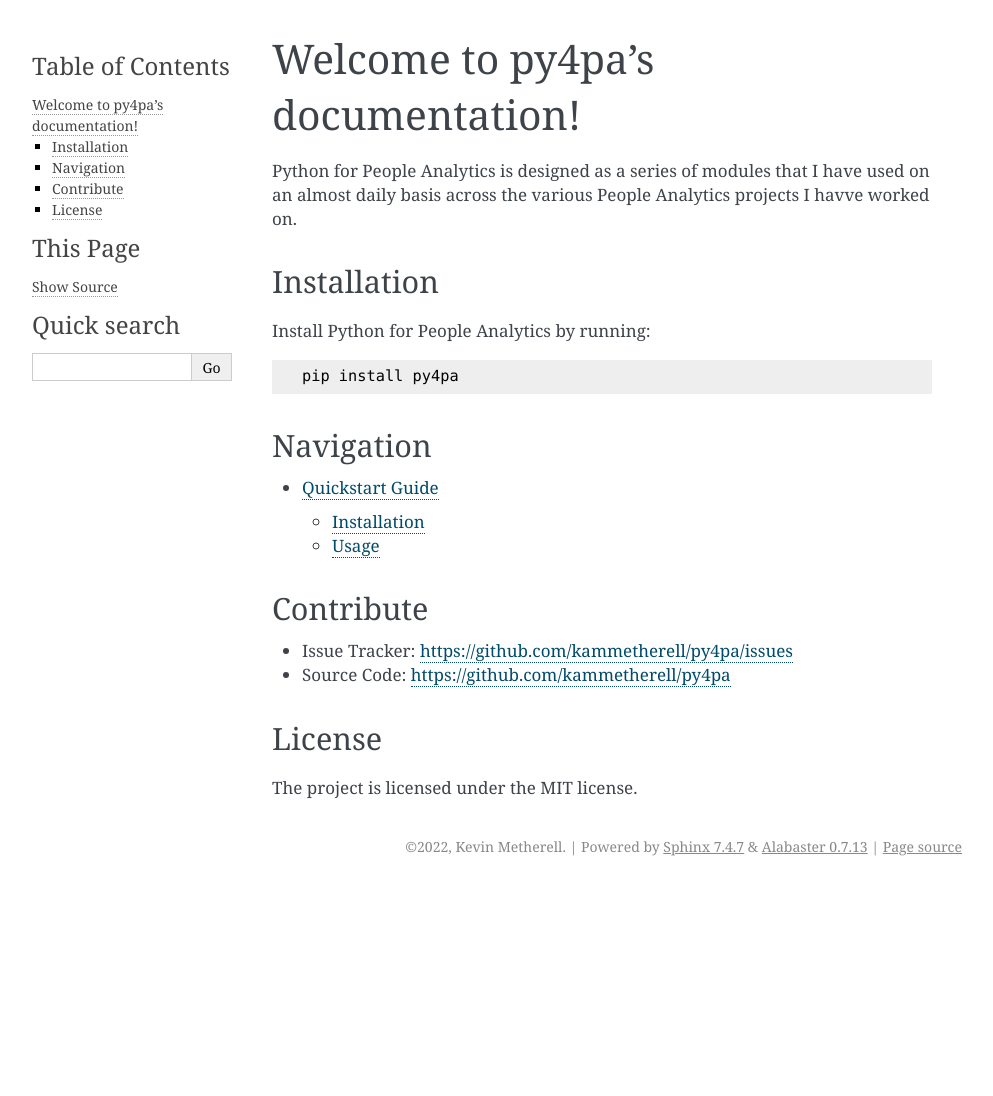
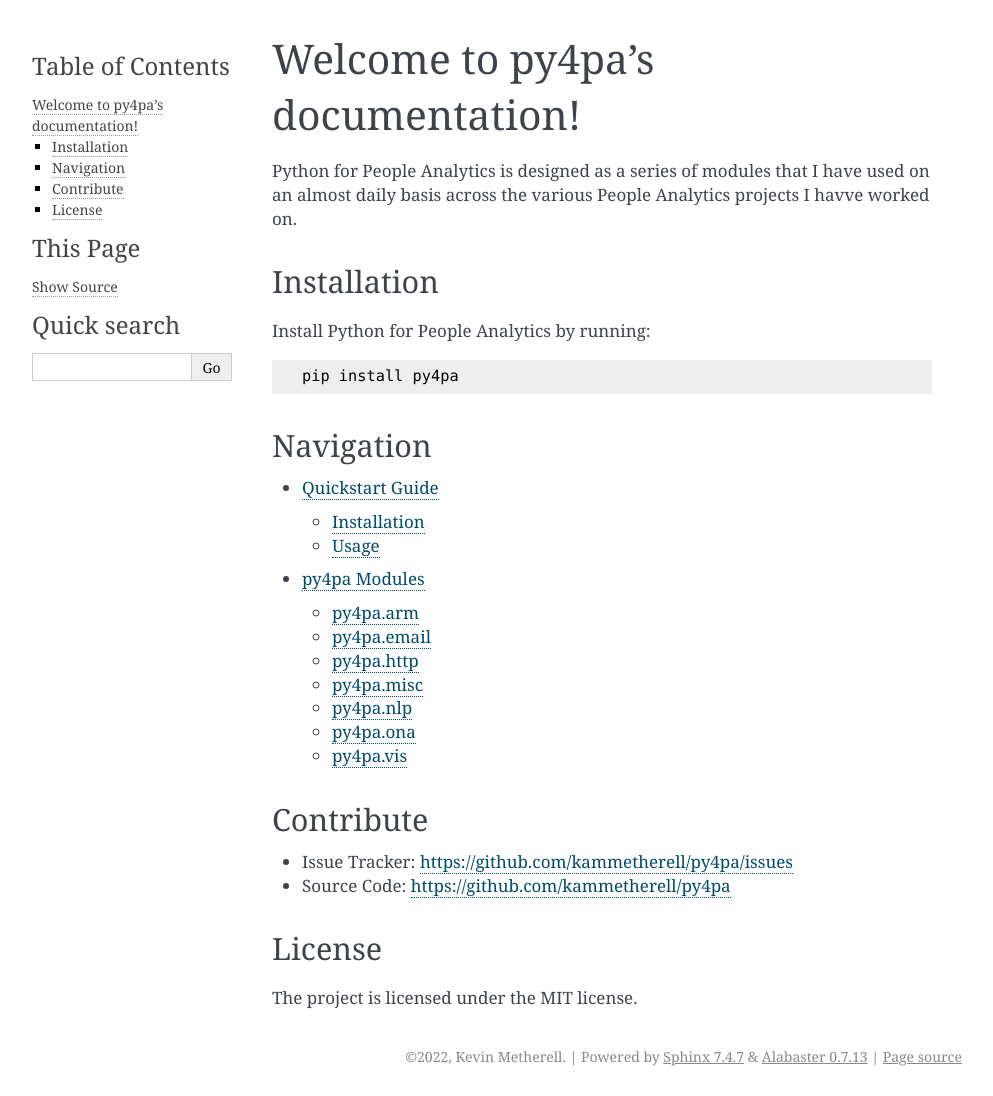
Before and after one commit to kammetherell/py4pa, a Sphinx documentation site: the page built from docs/source/index.rst, in a window 1280 px wide. Shown: the whole page, without its empty margins (148-1141 px from the left). Built offline with Sphinx 7.4.7, drawn with Linux system fonts in a browser that asks for light colours; before the commit the page ends 900 px from its top, so only the background shows below that.

Commit message:
add auto-documenting

```diff
--- a/docs/source/conf.py
+++ b/docs/source/conf.py
@@ -30,12 +30,7 @@
 # Add any Sphinx extension module names here, as strings. They can be
 # extensions coming with Sphinx (named 'sphinx.ext.*') or your custom
 # ones.
-extensions = [
-    'sphinx.ext.duration',
-    'sphinx.ext.doctest',
-    'sphinx.ext.autodoc',
-    'sphinx.ext.autosummary',
-]
+extensions = ['sphinx.ext.napoleon']
 
 # Add any paths that contain templates here, relative to this directory.
 templates_path = ['_templates']
--- a/docs/source/index.rst
+++ b/docs/source/index.rst
@@ -20,9 +20,10 @@
 ----------
 
 .. toctree::
-   :maxdepth: 2
+   :maxdepth: 3
 
    usage/quickstart
+   modules
 
 .. Features
 .. --------
--- /dev/null
+++ b/docs/source/modules.rst
@@ -0,0 +1,7 @@
+py4pa Modules
+=============
+
+.. toctree::
+   :maxdepth: 4
+
+   py4pa
--- /dev/null
+++ b/docs/source/py4pa.rst
@@ -0,0 +1,55 @@
+py4pa.arm
+----------------
+
+.. automodule:: py4pa.arm
+   :members:
+   :undoc-members:
+   :show-inheritance:
+
+py4pa.email
+------------------
+
+.. automodule:: py4pa.email
+   :members:
+   :undoc-members:
+   :show-inheritance:
+
+py4pa.http
+-----------------
+
+.. automodule:: py4pa.http
+   :members:
+   :undoc-members:
+   :show-inheritance:
+
+py4pa.misc
+-----------------
+
+.. automodule:: py4pa.misc
+   :members:
+   :undoc-members:
+   :show-inheritance:
+
+py4pa.nlp
+----------------
+
+.. automodule:: py4pa.nlp
+   :members:
+   :undoc-members:
+   :show-inheritance:
+
+py4pa.ona
+----------------
+
+.. automodule:: py4pa.ona
+   :members:
+   :undoc-members:
+   :show-inheritance:
+
+py4pa.vis
+----------------
+
+.. automodule:: py4pa.vis
+   :members:
+   :undoc-members:
+   :show-inheritance:
--- a/src/py4pa/__init__.py
+++ b/src/py4pa/__init__.py
@@ -1 +1 @@
-from . import arm, email, misc, nlp, ona, vis, web_scraping
+from . import arm, email, misc, nlp, ona, vis, http
```
